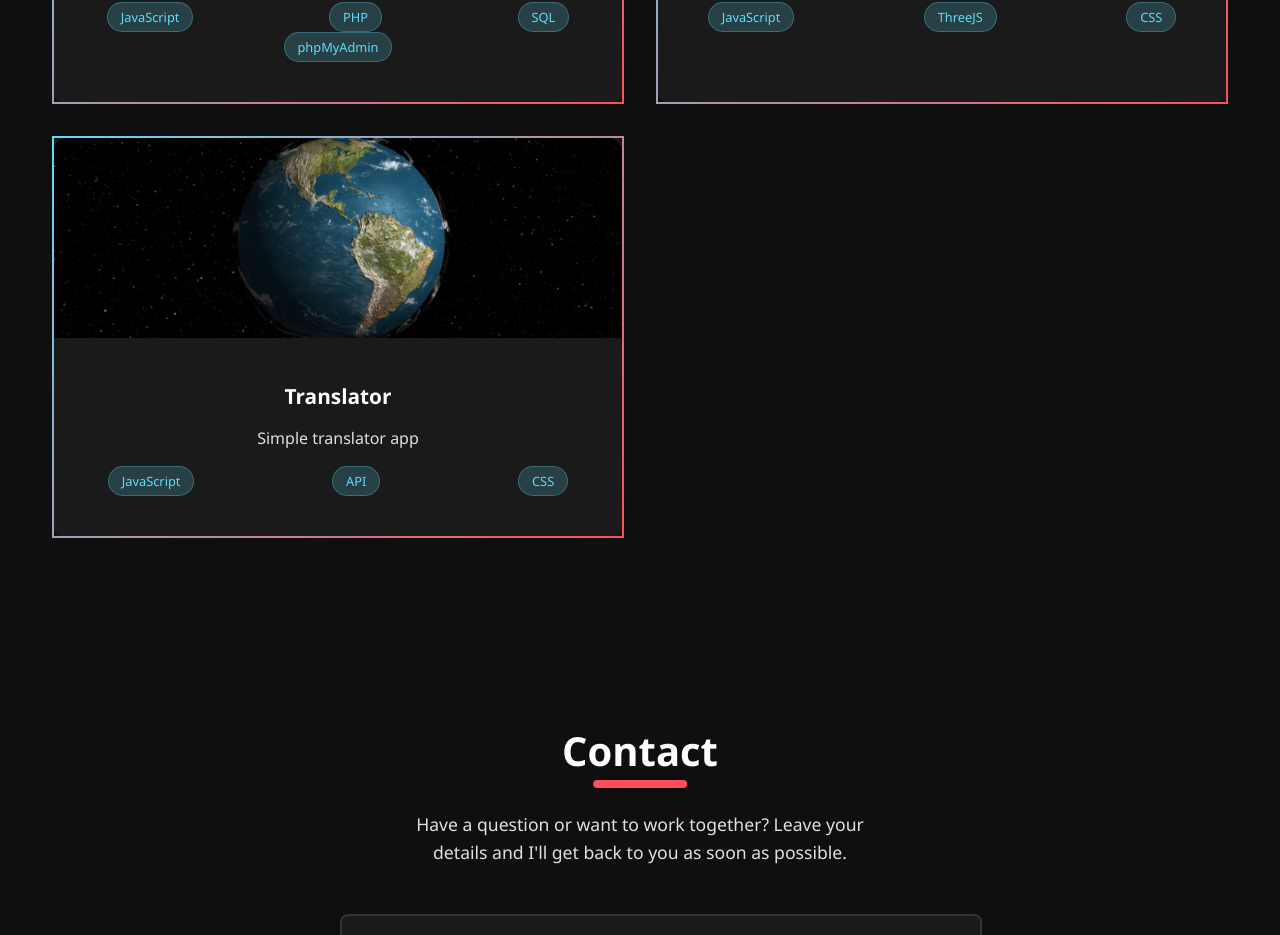
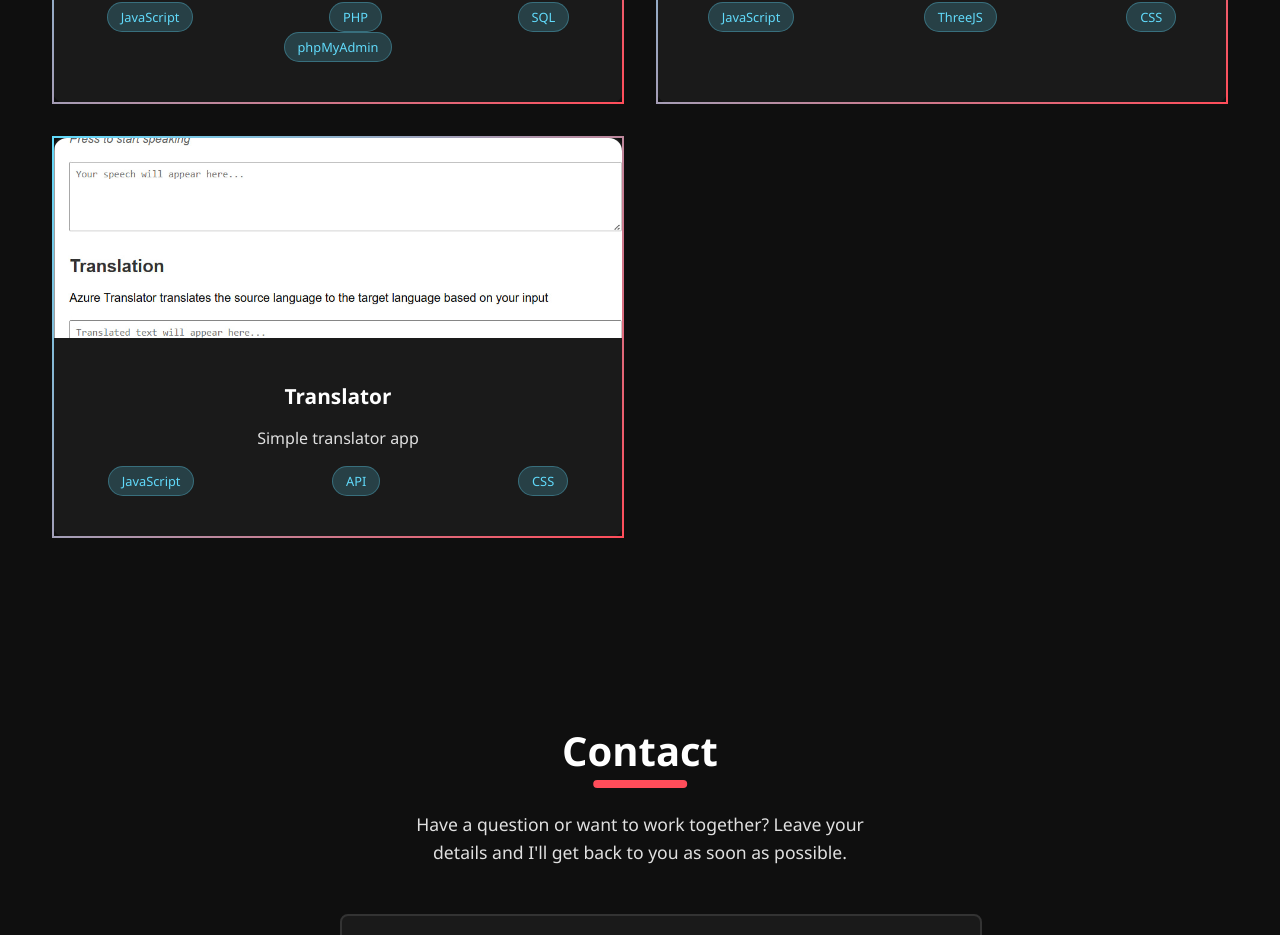
Before and after one commit to ArMoRi1/react-portfolio, a React (Create React App) app: page / in a window 1280 px wide. Shown: the part 3469-4404 px from the top of the page. Built offline with nearby package versions, Linux system fonts and the light colour scheme.

Commit message:
bug fixes

```diff
--- a/src/components/Projects/Projects.js
+++ b/src/components/Projects/Projects.js
@@ -81,7 +81,7 @@ const Projects = () => {
             description: "Simple translator app",
             githubLink: "https://github.com/ArMoRi1/TranslateRT",
             webLink : "https://armori1.github.io/TranslateRT/",
-            image: "./project-images/real-earth.jpg",
+            image: "./project-images/TranslateRT.jpg",
             technologies: ["JavaScript", "API", "CSS"]
         }
     ];
```
Also changed, not shown: public/project-images/TranslateRT.jpg (added).
